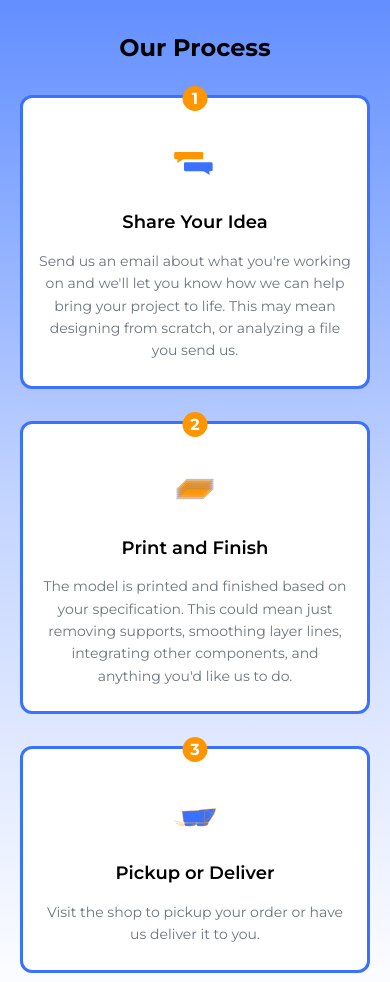
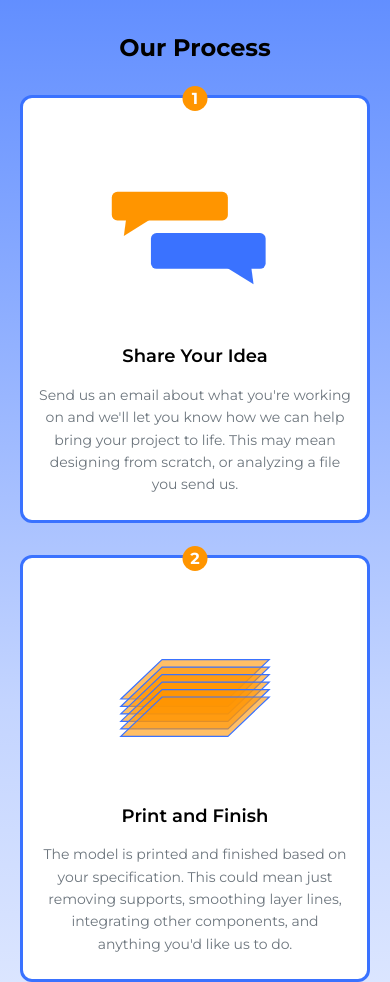
Before and after one commit to Robert336/GarageForge-web, a website: page src/index.html in a window 390 px wide. Shown: the part 2760-3742 px from the top of the page. Drawn offline with Linux system fonts and the light colour scheme.

Commit message:
fix: 'our process' increase svg icon sizes on all display sizes.

```diff
--- a/src/css/components/services.css
+++ b/src/css/components/services.css
@@ -119,14 +119,14 @@
 }
 
 .step-card__icon {
-    margin: var(--spacing-md) 0 var(--spacing-lg);
+    margin: var(--spacing-md) 0 var(--spacing-sm);
     display: flex;
     justify-content: center;
 }
 
 .step-card__icon-img {
-    width: 80px;
-    height: 80px;
+    width: 200px;
+    height: 200px;
     object-fit: contain;
 }
 
@@ -213,8 +213,8 @@
     }
 
     .step-card__icon-img {
-        width: 60px;
-        height: 60px;
+        width: 200px;
+        height: 200px;
     }
 
     .step-card__title {
@@ -248,8 +248,8 @@
     }
 
     .step-card__icon-img {
-        width: 50px;
-        height: 50px;
+        width: 200px;
+        height: 200px;
     }
 
     .step-card__title {
```
